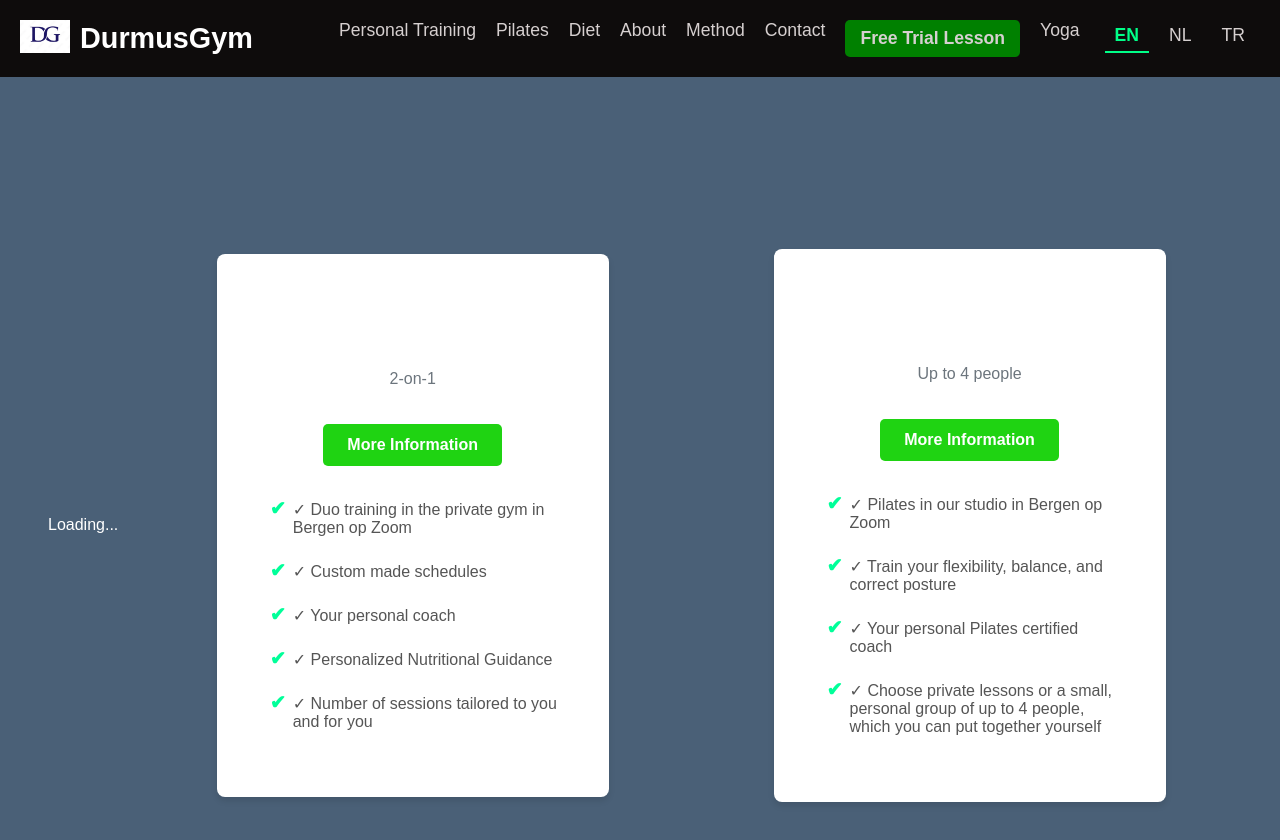
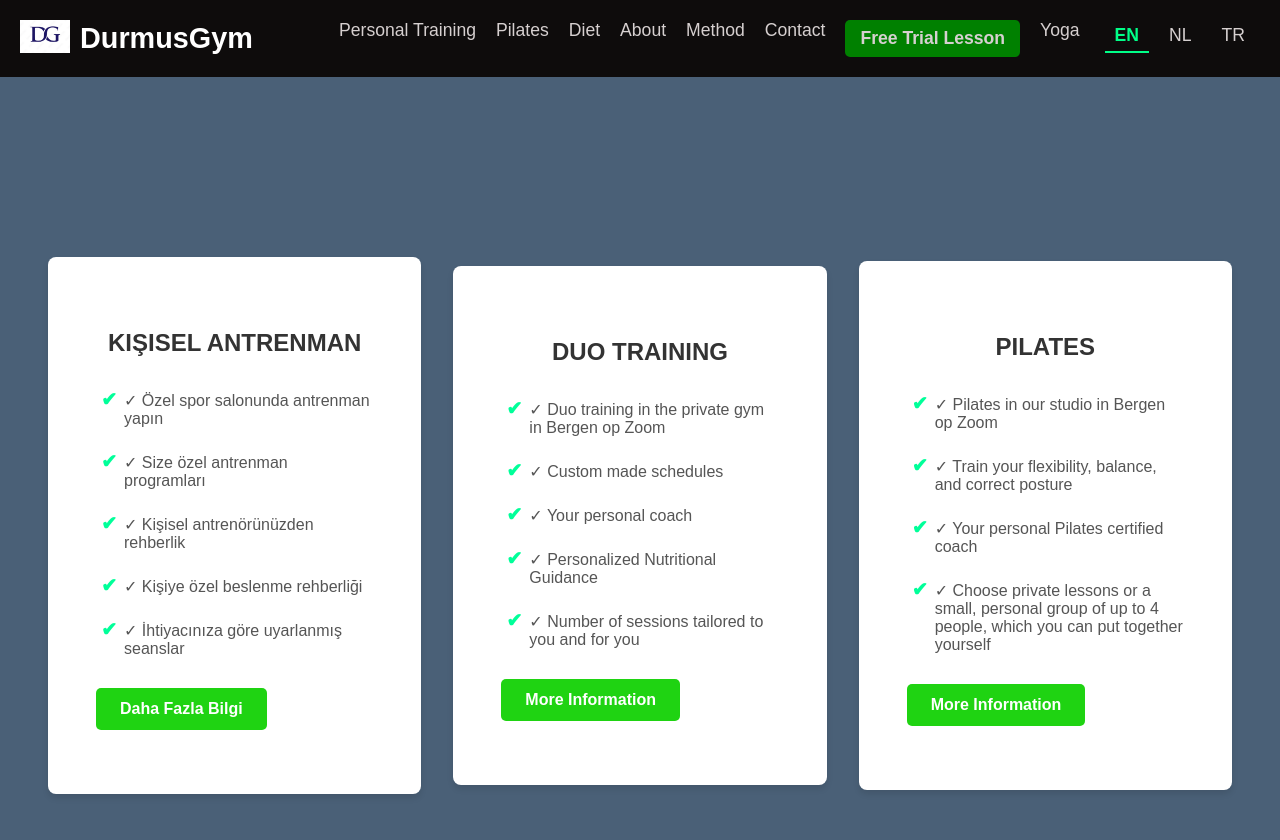
Before and after one commit to mustafadurmusNl/durmusGym, a React (Create React App) app in the folder client/: page / in a window 1280 px wide. Shown: the top 840 px of the page. Built offline with nearby package versions, Linux system fonts and the light colour scheme; no server answers.

Commit message:
options are being translated by API

```diff
--- a/client/src/components/DuoTraining.js
+++ b/client/src/components/DuoTraining.js
@@ -3,20 +3,22 @@ import React from 'react';
 import { Link } from 'react-router-dom';
 import '../styles/DuoTraining.css';
 
-const DuoTraining = ({ title }) => {
+const DuoTraining = ({ translations = {} }) => {
+  const title = translations?.title?.trim() || "Duo Training"; // Ensure fallback text always appears
   return (
     <div className="option-card">
-      <h3>{title || "Duo Training"}</h3>
-      <p>2-on-1</p>
-      <Link to="/free-trial" className="btn-more-info">More Information</Link>
+      <h3>{title}</h3>
       <div className="description">
         <ul>
-          <li>✓ Duo training in the private gym in Bergen op Zoom</li>
-          <li>✓ Custom made schedules</li>
-          <li>✓ Your personal coach</li>
-          <li>✓ Personalized Nutritional Guidance</li>
-          <li>✓ Number of sessions tailored to you and for you</li>
+          <li>✓ {translations?.privateGym?.trim() || "Duo training in the private gym in Bergen op Zoom"}</li>
+          <li>✓ {translations?.customSchedules?.trim() || "Custom made schedules"}</li>
+          <li>✓ {translations?.personalCoach?.trim() || "Your personal coach"}</li>
+          <li>✓ {translations?.nutritionalGuidance?.trim() || "Personalized Nutritional Guidance"}</li>
+          <li>✓ {translations?.tailoredSessions?.trim() || "Number of sessions tailored to you and for you"}</li>
         </ul>
+        <Link to="/free-trial" className="btn-more-info">
+        {translations?.moreInfo?.trim() || "More Information"}
+      </Link>
       </div>
     </div>
   );
--- a/client/src/components/OptionsSection.js
+++ b/client/src/components/OptionsSection.js
@@ -5,13 +5,13 @@ import PilatesOption from "./PilatesOption";
 import "../styles/OptionsSection.css";
 
 const OptionsSection = ({ translations }) => {
-  console.log("OptionsSection Translations:", translations);
+
 
   return (
     <div className="options-section">
       <PTOption translations={translations?.personalTraining} />
-      <DuoTraining title={translations?.duoTraining} />
-      <PilatesOption title={translations?.pilates} />
+      <DuoTraining translations={translations?.duoTraining} />
+      <PilatesOption translations={translations?.pilates} />
     </div>
   );
 };
--- a/client/src/components/PTOption.js
+++ b/client/src/components/PTOption.js
@@ -2,22 +2,24 @@ import React from "react";
 import { Link } from "react-router-dom";
 import "../styles/PTOption.css";
 
-const PTOption = ({ translations }) => {
-  console.log("PTOption Translations:", translations); // Check in console
-
-  if (!translations) return <div>Loading...</div>;
+const PTOption = ({ translations = {} }) => {
+  const title = translations?.title?.trim() || "Kişisel Antrenman"; // Ensure fallback text always appears
 
   return (
-    <div className="option-card" style={{ display: "block", color: "black" }}>
-      <h3>{translations.title || "Kişisel Antrenman"}</h3>
-      <ul>
-        <li>{translations.privateGym}</li>
-        <li>{translations.customSchedules}</li>
-        <li>{translations.personalCoach}</li>
-        <li>{translations.nutritionalGuidance}</li>
-        <li>{translations.tailoredSessions}</li>
-      </ul>
-      <Link to="/free-trial" className="btn-more-info">Daha Fazla Bilgi</Link>
+    <div className="option-card">
+      <h3>{title}</h3>
+      <div className="description">
+        <ul>
+          <li>✓ {translations?.privateGym?.trim() || "Özel spor salonunda antrenman yapın"}</li>
+          <li>✓ {translations?.customSchedules?.trim() || "Size özel antrenman programları"}</li>
+          <li>✓ {translations?.personalCoach?.trim() || "Kişisel antrenörünüzden rehberlik"}</li>
+          <li>✓ {translations?.nutritionalGuidance?.trim() || "Kişiye özel beslenme rehberliği"}</li>
+          <li>✓ {translations?.tailoredSessions?.trim() || "İhtiyacınıza göre uyarlanmış seanslar"}</li>
+        </ul>
+        <Link to="/free-trial" className="btn-more-info">
+          {translations?.moreInfo?.trim() || "Daha Fazla Bilgi"}
+        </Link>
+      </div>
     </div>
   );
 };
--- a/client/src/components/PilatesOption.js
+++ b/client/src/components/PilatesOption.js
@@ -1,24 +1,26 @@
-// src/components/Pilates.js
+// src/components/PilatesOption.js
 import React from 'react';
 import { Link } from 'react-router-dom';
 import '../styles/PilatesOption.css';
 
-const Pilates = () => {
+const PilatesOption = ({ translations }) => {
   return (
     <div className="option-card">
-      <h3>Pilates</h3>
-      <p>Up to 4 people</p>
-      <Link to="/pilates" className="btn-more-info">More Information</Link>
+      <h3>{translations?.title || "Pilates"}</h3>
+
       <div className="description">
         <ul>
-          <li>✓ Pilates in our studio in Bergen op Zoom</li>
-          <li>✓ Train your flexibility, balance, and correct posture</li>
-          <li>✓ Your personal Pilates certified coach</li>
-          <li>✓ Choose private lessons or a small, personal group of up to 4 people, which you can put together yourself</li>
+          <li>✓ {translations?.studioLocation || "Pilates in our studio in Bergen op Zoom"}</li>
+          <li>✓ {translations?.flexibilityBalancePosture || "Train your flexibility, balance, and correct posture"}</li>
+          <li>✓ {translations?.certifiedCoach || "Your personal Pilates certified coach"}</li>
+          <li>✓ {translations?.privateOrGroupOptions || "Choose private lessons or a small, personal group of up to 4 people, which you can put together yourself"}</li>
         </ul>
+        <Link to="/pilates" className="btn-more-info">
+        {translations?.moreInfo || "More Information"}
+      </Link>
       </div>
     </div>
   );
 };
 
-export default Pilates;
+export default PilatesOption;
--- a/client/src/pages/HomePage.js
+++ b/client/src/pages/HomePage.js
@@ -28,7 +28,7 @@ const HomePage = () => {
     <div>
       {images.length > 0 && (
         <>
-          <IntroSection image={images[3]?.src?.large} translations={translations?.intro} />
+          <IntroSection image={images[2]?.src?.large} translations={translations?.intro} />
           <PersonalApproach image={images[19]?.src?.large} translations={translations?.personalApproach} />
         </>
       )}
--- a/client/src/styles/DuoTraining.css
+++ b/client/src/styles/DuoTraining.css
@@ -7,11 +7,18 @@
   border-radius: 8px;
   text-align: center;
   transition: transform 0.3s ease, box-shadow 0.3s ease;
+  min-height: 300px; /* Ensure enough space for content */
+  display: flex;
+  flex-direction: column;
+  justify-content: space-between;
 }
 
 .option-card h3 {
   font-size: 1.8rem;
   margin-bottom: 1rem;
+  color: #333; /* Ensure title is visible */
+  display: block;
+  word-break: break-word;
 }
 
 .option-card p {
```
Also changed, not shown: 1 other file (tests, documents, lock files or other folders). Lines whose indentation alone changed are shown as unchanged.
